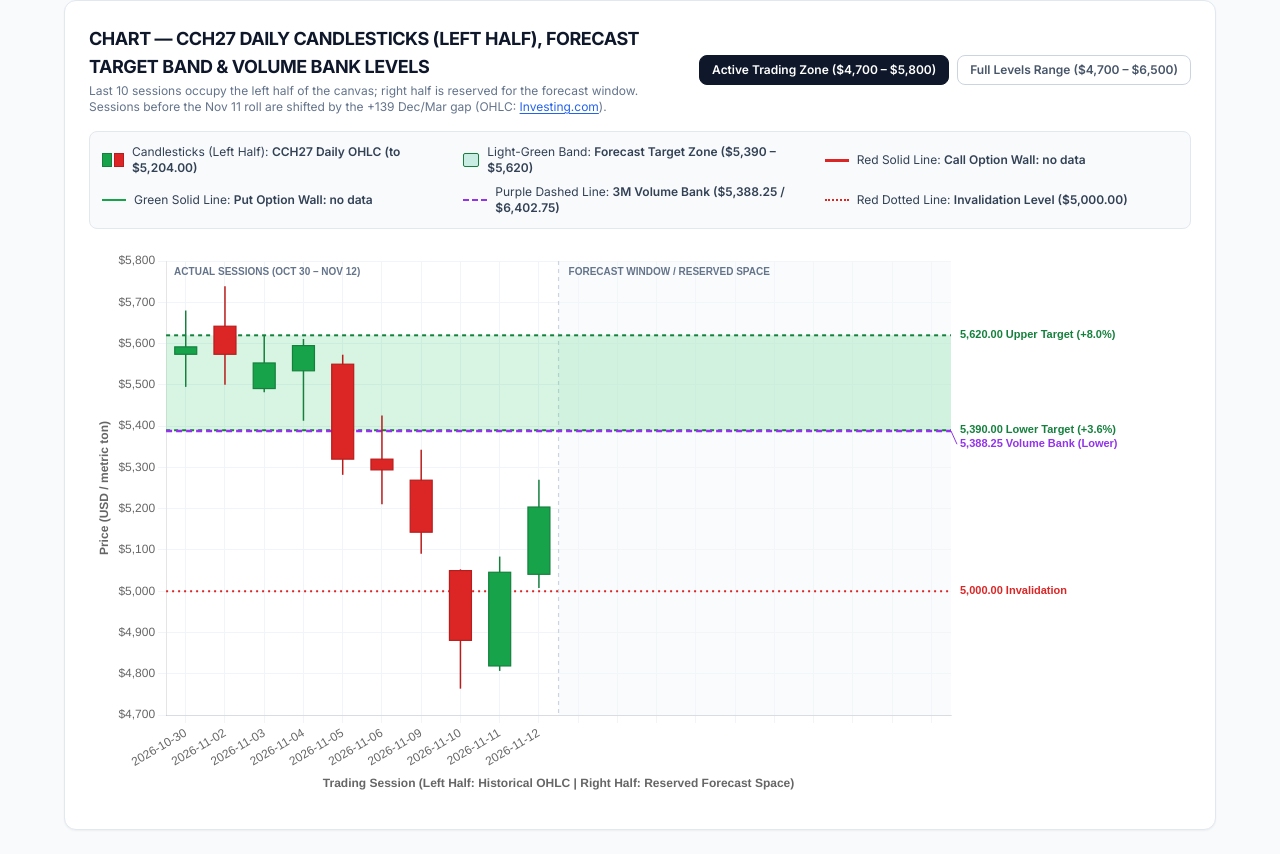
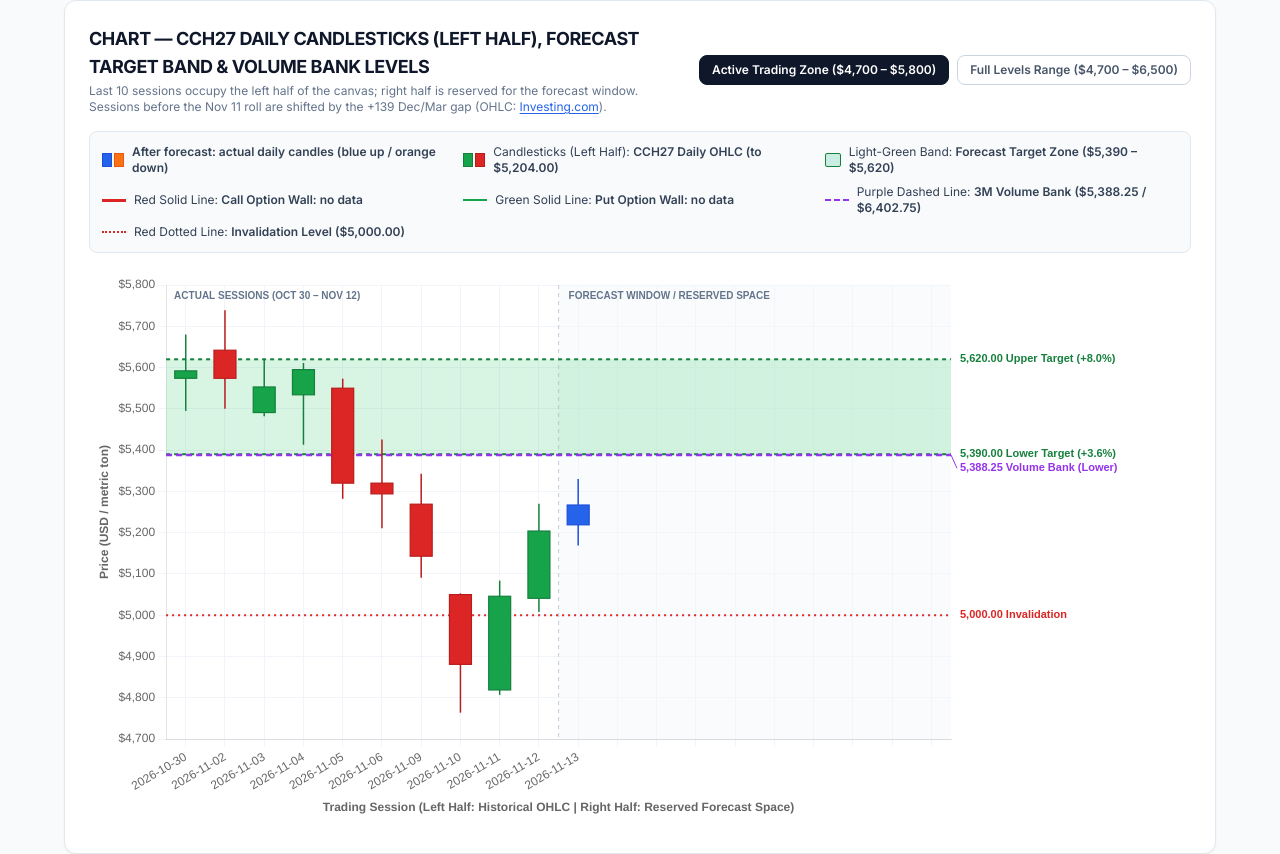
Before and after one commit to wwwgmsfinfo-gif/wwwgmsfinfo-gif.github.io, a plain HTML site: page forec/cocoa_13_11_2026.html in a window 1280 px wide. Shown: the part 342-1196 px from the top of the page. Drawn offline with nearby package versions, Linux system fonts and the light colour scheme.

Commit message:
update site 2026-11-15

```diff
--- a/forec/cocoa_13_11_2026.html
+++ b/forec/cocoa_13_11_2026.html
@@ -84,6 +84,7 @@
 
     <!-- Legend Box Above the Chart -->
     <div class="grid grid-cols-1 sm:grid-cols-2 lg:grid-cols-3 gap-2 text-xs bg-slate-50 border border-slate-200 rounded-lg p-3 mb-4 text-slate-700">
+        <div class="flex items-center gap-2" data-post-legend><span class="inline-flex items-center gap-0.5 shrink-0"><span style="width:10px;height:14px;display:inline-block;background:#2563eb;border:1px solid #1d4ed8"></span><span style="width:10px;height:14px;display:inline-block;background:#f97316;border:1px solid #ea580c"></span></span><span><strong class="font-semibold">After forecast: actual daily candles (blue up / orange down)</strong></span></div>
       <div class="flex items-center gap-2">
         <span class="inline-flex items-center gap-0.5 shrink-0">
           <span class="w-2.5 h-3.5 bg-[#16a34a] border border-[#15803d] inline-block"></span>
@@ -270,16 +271,17 @@
   ];
 
   const ohlcData = [
-    { xIndex: 0, o: 5574.00, h: 5680.00, l: 5495.00, c: 5592.00 },
-    { xIndex: 1, o: 5642.00, h: 5739.00, l: 5500.00, c: 5574.00 },
-    { xIndex: 2, o: 5491.00, h: 5620.00, l: 5482.00, c: 5553.00 },
-    { xIndex: 3, o: 5534.00, h: 5611.00, l: 5413.00, c: 5595.00 },
-    { xIndex: 4, o: 5550.00, h: 5573.00, l: 5282.00, c: 5320.00 },
-    { xIndex: 5, o: 5320.00, h: 5426.00, l: 5211.00, c: 5294.00 },
-    { xIndex: 6, o: 5269.00, h: 5343.00, l: 5091.00, c: 5143.00 },
-    { xIndex: 7, o: 5050.00, h: 5053.00, l: 4764.00, c: 4881.00 },
-    { xIndex: 8, o: 4819.00, h: 5084.00, l: 4807.00, c: 5046.00 },
-    { xIndex: 9, o: 5041.00, h: 5270.00, l: 5008.00, c: 5204.00 }
+    { xIndex: 0, date: '2026-10-30', o: 5574.00, h: 5680.00, l: 5495.00, c: 5592.00 },
+    { xIndex: 1, date: '2026-11-02', o: 5642.00, h: 5739.00, l: 5500.00, c: 5574.00 },
+    { xIndex: 2, date: '2026-11-03', o: 5491.00, h: 5620.00, l: 5482.00, c: 5553.00 },
+    { xIndex: 3, date: '2026-11-04', o: 5534.00, h: 5611.00, l: 5413.00, c: 5595.00 },
+    { xIndex: 4, date: '2026-11-05', o: 5550.00, h: 5573.00, l: 5282.00, c: 5320.00 },
+    { xIndex: 5, date: '2026-11-06', o: 5320.00, h: 5426.00, l: 5211.00, c: 5294.00 },
+    { xIndex: 6, date: '2026-11-09', o: 5269.00, h: 5343.00, l: 5091.00, c: 5143.00 },
+    { xIndex: 7, date: '2026-11-10', o: 5050.00, h: 5053.00, l: 4764.00, c: 4881.00 },
+    { xIndex: 8, date: '2026-11-11', o: 4819.00, h: 5084.00, l: 4807.00, c: 5046.00 },
+    { xIndex: 9, date: '2026-11-12', o: 5041.00, h: 5270.00, l: 5008.00, c: 5204.00 },
+    { xIndex: 10, date: '2026-11-13', o: 5219.00, h: 5330.00, l: 5169.00, c: 5267.00, post: true }
   ];
 
   const closePlaceholders = labels.map((_, idx) => {
@@ -359,8 +361,8 @@
         const yHigh = y.getPixelForValue(d.h), yLow = y.getPixelForValue(d.l);
         const yOpen = y.getPixelForValue(d.o), yClose = y.getPixelForValue(d.c);
         const isBull = d.c >= d.o;
-        const fillColor = isBull ? '#16a34a' : '#dc2626';
-        const borderColor = isBull ? '#15803d' : '#b91c1c';
+        const fillColor = d.post ? (isBull ? '#2563eb' : '#f97316') : (isBull ? '#16a34a' : '#dc2626');
+        const borderColor = d.post ? (isBull ? '#1d4ed8' : '#ea580c') : (isBull ? '#15803d' : '#b91c1c');
         ctx.beginPath();
         ctx.setLineDash([]);
         ctx.strokeStyle = borderColor;
@@ -462,7 +464,7 @@
         },
         x: {
           offset: true,
-          ticks: { maxRotation: 45, minRotation: 0, callback: function(value, index) { return index < 10 ? labels[index] : ''; } },
+          ticks: { maxRotation: 45, minRotation: 0, callback: function(value, index) { return index < 10 ? labels[index] : ((ohlcData.some(d => d.post && d.xIndex === index) && (index - 10) % 2 === 0) ? labels[index] : ''); } },
           title: { display: true, text: 'Trading Session (Left Half: Historical OHLC | Right Half: Reserved Forecast Space)', font: { weight: '600' } },
           grid: { color: '#f1f5f9' }
         }
```
Also changed, not shown: forec/nasdaq_13_11_2026.html (+6 -4 lines), forec/palladium_13_11_2026.html (+6 -4 lines).
